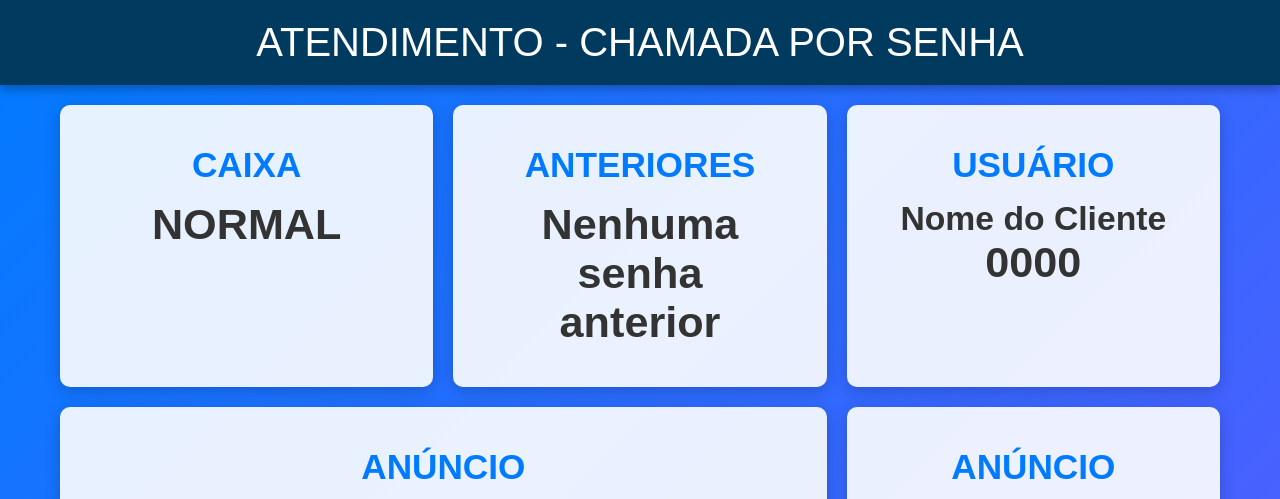
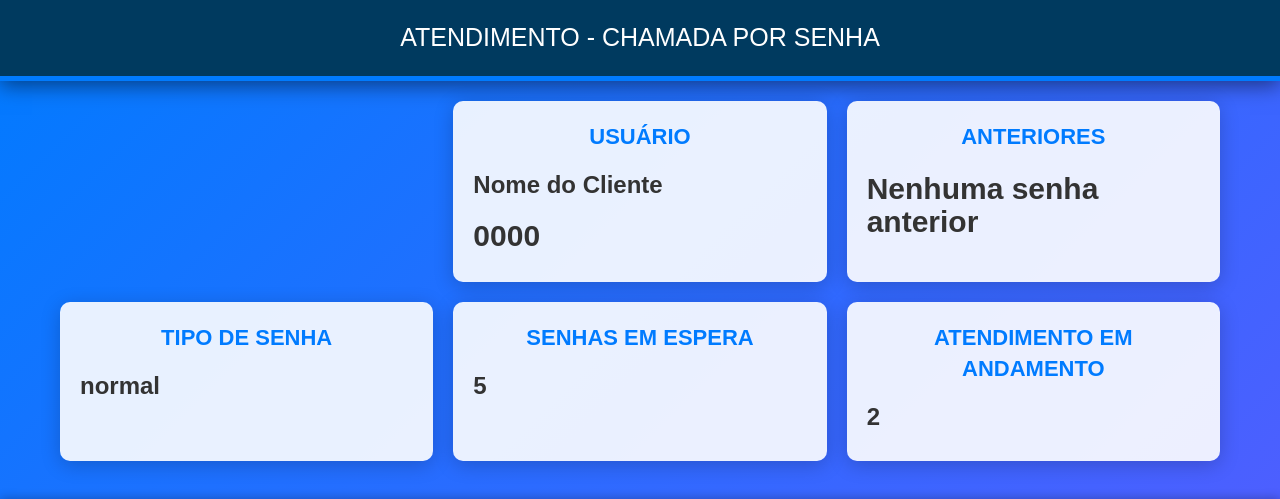
Before and after one commit to alemaodacapa/sispanel, a PHP site: page /painel1.php in a window 1280 px wide. Shown: the top 499 px of the page. Run offline with PHP 8.4, Linux system fonts and the light colour scheme; data that the repository does not hold is empty.

Commit message:
painel1.php

```diff
--- a/painel1.php
+++ b/painel1.php
@@ -38,7 +38,16 @@
     <meta charset="UTF-8">
     <meta name="viewport" content="width=device-width, initial-scale=1.0">
     <title>Painel de Atendimento</title>
-    <link href="https://cdnjs.cloudflare.com/ajax/libs/font-awesome/5.15.4/css/all.min.css" rel="stylesheet">
+    <!-- CSS -->
+    <link href="css/bootstrap.css" rel="stylesheet">
+    <link href="css/style5.css" rel="stylesheet">
+    <link rel="stylesheet" href="https://cdnjs.cloudflare.com/ajax/libs/font-awesome/5.15.4/css/all.min.css">
+
+    <!-- JS -->
+    <script src="lib/jquery-3.3.1.min.js"></script>
+    <script src="js/main.js"></script>
+    <script src="js/funcoes_painel.js"></script>
+    <script src="server.js"></script>
     <style>
         /* Estilos gerais */
         * {
@@ -61,80 +72,85 @@
             background-color: #003a5f;
             color: #fff;
             padding: 20px;
-            font-size: 2.5rem; /* Aumenta o tamanho da fonte */
+            font-size: 2.5rem;
             text-align: center;
-            box-shadow: 0 4px 10px rgba(0, 0, 0, 0.3);
+            box-shadow: 0 4px 20px rgba(0, 0, 0, 0.5);
             width: 100%;
+            border-bottom: 5px solid #007bff;
         }
 
         /* Container principal */
         .container {
             flex: 1;
             display: grid;
-            grid-template-columns: repeat(auto-fit, minmax(320px, 1fr)); /* Caixas responsivas */
-            gap: 20px; /* Espaçamento entre as caixas */
+            grid-template-columns: repeat(3, 1fr); /* Alinha 3 colunas */
+            gap: 20px;
             padding: 20px;
             width: 100%;
-            max-width: 1200px; /* Limita a largura máxima */
+            max-width: 1200px;
         }
 
         /* Estilo da caixa */
         .caixa {
-            background: rgba(255, 255, 255, 0.9); /* Fundo branco semi-transparente */
+            background: rgba(255, 255, 255, 0.9);
             border-radius: 10px;
-            box-shadow: 0 4px 15px rgba(0, 0, 0, 0.2);
-            padding: 40px; /* Aumenta o padding */
-            text-align: center;
-            transition: transform 0.2s, box-shadow 0.2s;
-            color: #333;
-            font-size: 1.8rem; /* Aumenta o tamanho da fonte */
+            box-shadow: 0 4px 20px rgba(0, 0, 0, 0.2);
+            padding: 20px;
+            position: relative;
+            transition: transform 0.3s, box-shadow 0.3s;
+            min-height: 150px; /* Altura mínima para alinhamento */
+        }
+
+        .caixa:hover {
+            transform: translateY(-5px);
+            box-shadow: 0 8px 30px rgba(0, 0, 0, 0.3);
         }
 
         .caixa-titulo {
             font-weight: bold;
-            font-size: 2.2rem; /* Aumenta o tamanho do título */
-            margin-bottom: 15px;
+            font-size: 2.2rem;
+            margin-bottom: 10px;
             color: #007bff;
-        }
-
-        .caixa:hover {
-            transform: translateY(-5px);
-            box-shadow: 0 8px 20px rgba(0, 0, 0, 0.3);
+            text-align: center;
         }
 
         /* Estilo do vídeo */
         .video-container {
             position: relative;
             overflow: hidden;
+            width: 100%;
+            height: 100%;
+            background-color: #000;
             border-radius: 10px;
-            margin: 10px 0;
-            background-color: #000; /* Fundo preto para o vídeo */
         }
 
         .video-container video {
             width: 100%;
-            height: 100%; /* Garante que o vídeo preencha a altura */
-            object-fit: cover; /* Mantém a proporção do vídeo */
+            height: 100%;
+            object-fit: cover;
             border-radius: 10px;
         }
 
         /* Botão Visitar o Site */
         .botao-visitar {
-            display: inline-block;
-            padding: 15px 30px; /* Aumenta o tamanho do botão */
-            background-color: #007bff;
+            position: absolute;
+            bottom: 10px;
+            left: 50%;
+            transform: translateX(-50%);
+            padding: 10px 20px;
+            background-color: rgba(0, 123, 255, 0.8);
             color: #fff;
             border-radius: 5px;
             text-decoration: none;
-            margin-top: 10px;
             font-weight: bold;
             transition: background-color 0.3s, transform 0.2s;
-            font-size: 1.5rem; /* Aumenta o tamanho da fonte do botão */
+            font-size: 1.2rem;
+            box-shadow: 0 4px 15px rgba(0, 0, 0, 0.2);
         }
 
         .botao-visitar:hover {
-            background-color: #0056b3;
-            transform: scale(1.05); /* Efeito de aumento ao passar o mouse */
+            background-color: rgba(0, 86, 179, 0.8);
+            transform: scale(1.05);
         }
 
         /* Rodapé */
@@ -189,88 +207,47 @@
 
     <main class="container">
         <div class="caixa">
-        <div class="caixa-titulo">CAIXA</div>
-        <h2><div id="tipoSenha"><strong><?php echo strtoupper($cliente['tipo_senha']); ?></strong></div></h2>
+            <div class="caixa-titulo">USUÁRIO</div>
+            <h3><strong id="nomeCliente"><?php echo $cliente['nome']; ?></strong></h3>
+            <h2><strong id="senhaGerada" class="numero"><?php echo $cliente['senha_gerada']; ?></strong></h2>
         </div>
         <div class="caixa">
             <div class="caixa-titulo">ANTERIORES</div>
-        <h2><div id="senhaAnterior" class="numero"><strong><?php echo $senha_anterior; ?></strong></div></h2>
+            <h2><strong id="senhaAnterior" class="numero"><?php echo $senha_anterior; ?></strong></h2>
         </div>
         <div class="caixa">
-        <div class="caixa-titulo">USUÁRIO</div>
-        <h3><div id="nomeCliente"><strong><?php echo $cliente['nome']; ?></strong></div></h3>
-        <h2><div id="senhaGerada" class="numero"><strong><?php echo $cliente['senha_gerada']; ?></strong></div></h2>
-    </div>
-
-    <div class="caixa" style="grid-column: span 2;"> <!-- Faz a caixa ocupar duas colunas -->
-        <div class="caixa-titulo">ANÚNCIO</div>
-        <div class="video-container">
-            <video autoplay loop muted>
-                <source src="video/SEO_Summerside.mp4" type="video/mp4">
-                Seu navegador não suporta vídeo HTML5.
-            </video>
-        </div>
-        <a href="https://painelsummerside.com.br" class="botao-visitar" style="color: blue">Visitar o Site</a>
+            <div class="caixa-titulo">TIPO DE SENHA</div>
+            <h3><strong id="tipoSenha"><?php echo $cliente['tipo_senha']; ?></strong></h3>
         </div>
         <div class="caixa">
-        <div class="caixa-titulo">ANÚNCIO</div>
-        <div class="video-container">
-            <video autoplay loop muted>
-                <source src="video/google_meu_negocio.mp4" type="video/mp4">
-                Seu navegador não suporta vídeo HTML5.
-            </video>
+            <div class="caixa-titulo">SENHAS EM ESPERA</div>
+            <h3><strong id="senhasEmEspera">5</strong></h3>
         </div>
-        <a href="https://painelsummerside.com.br" class="botao-visitar">Visitar o Site</a>
+        <div class="caixa">
+            <div class="caixa-titulo">ATENDIMENTO EM ANDAMENTO</div>
+            <h3><strong id="atendimentoEmAndamento">2</strong></h3>
         </div>
     </main>
 
     <footer class="footer">
-    <p>© Sis Panel - Todos os direitos reservados</p>
+        <div class="video-container">
+            <video autoplay muted loop>
+                <source src="SEO_Summerside.mp4" type="video/mp4">
+                Seu navegador não suporta o elemento de vídeo.
+            </video>
+            <a href="#" class="botao-visitar">Visitar o Site</a>
+        </div>
+        <div class="data-hora" id="dataHora"></div>
     </footer>
 
-<!-- Áudio de chamada -->
-<audio id="audioChamada" src="audio/chamada.wav"></audio>
-<!-- Áudio da narração -->
-<audio id="audioNarracao" src="audio/narracao.mp3"></audio>
-
     <script>
-    function tocarAudio() {
-        const audio = document.getElementById('audioChamada');
-        audio.play();
+        // Função para atualizar a data e hora em tempo real
+        function atualizarDataHora() {
+            const agora = new Date();
+            const dataHora = agora.toLocaleString('pt-BR', { timeZone: 'America/Sao_Paulo' });
+            document.getElementById('dataHora').innerText = dataHora;
         }
-
-    function tocarNarracao() {
-        const narracao = document.getElementById('audioNarracao');
-        narracao.play();
-    }
-
-    function atualizarDados() {
-        const nomeCliente = document.getElementById('nomeCliente');
-        const senhaGerada = document.getElementById('senhaGerada');
-
-        // Aqui você pode definir as variáveis 'nome' e 'senha' a partir de seus dados
-        const nome = '<?php echo $cliente['nome']; ?>';
-        const senha = '<?php echo $cliente['senha_gerada']; ?>';
-
-        // Atualiza os elementos
-        nomeCliente.innerHTML = `<strong>${nome}</strong>`;
-        senhaGerada.innerHTML = `<strong>${senha}</strong>`;
-
-        // Toca a narração após atualizar os dados
-        tocarNarracao();
-    }
-
-    // Chama a função para atualizar os dados e tocar áudio
-    atualizarDados();
-    setInterval(atualizarDados, 10000); // Atualiza os dados a cada 10 segundos
-
-    // Atualiza a página a cada 40 segundos
-    setInterval(function() {
-        location.reload();
-    }, 40000); // 40000 milissegundos = 40 segundos
-
-    // Tocar o áudio de chamada no início
-    tocarAudio();
+        setInterval(atualizarDataHora, 1000);
     </script>
 </body>
 </html>
```
Also changed, not shown: other parts of painel1.php (+14 -10 lines). Lines whose indentation alone changed are shown as unchanged.
